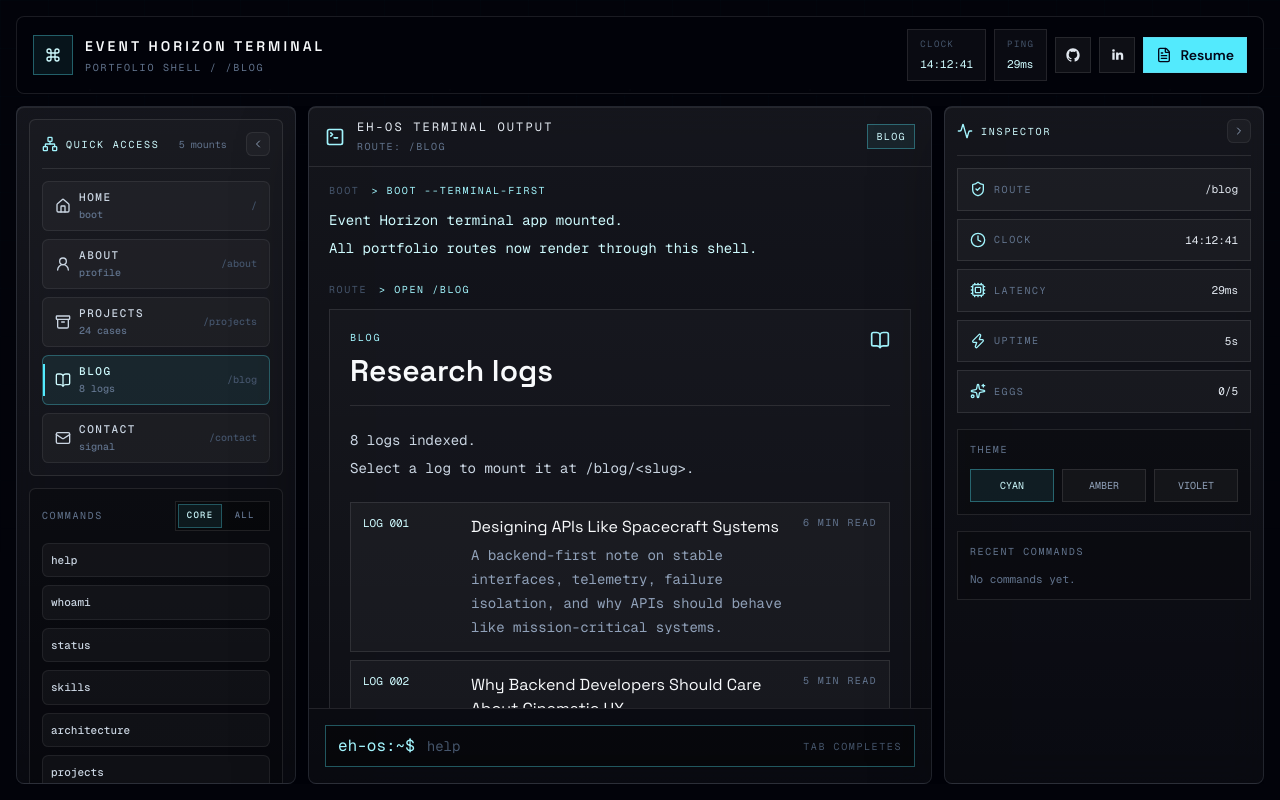
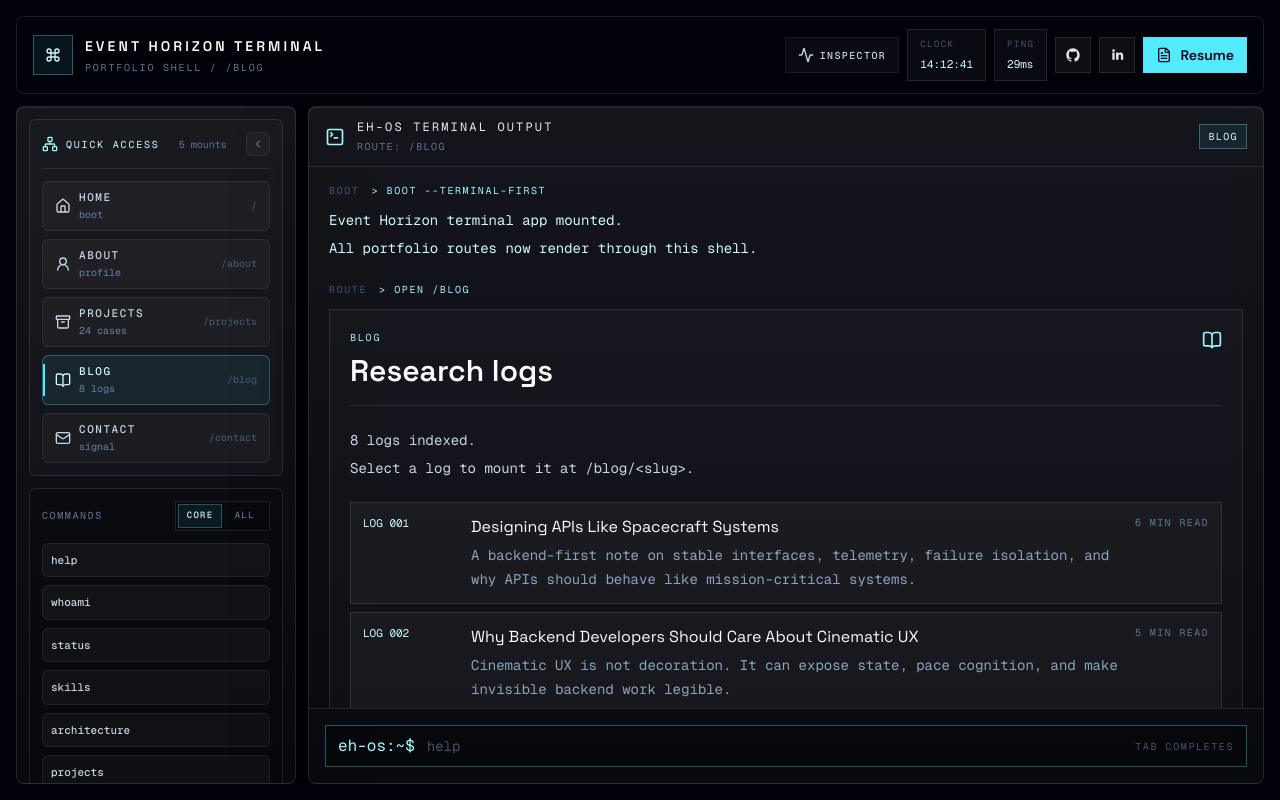
Before and after one commit to Prathamesh-chougale-17/portfolio-2026, a Next.js app: page /blog in a window 1280 px wide. Built offline with nearby package versions, Linux system fonts and the light colour scheme.

Commit message:
refactor: improve layout structure and simplify inspector handling in TerminalPortfolioApp

```diff
--- a/app/layout.tsx
+++ b/app/layout.tsx
@@ -73,7 +73,9 @@ export default function RootLayout({
       )}
     >
       <body>
-        <ThemeProvider>{children}</ThemeProvider>
+        <ThemeProvider>
+          {children}
+        </ThemeProvider>
       </body>
     </html>
   )
--- a/components/terminal/TerminalPortfolioApp.tsx
+++ b/components/terminal/TerminalPortfolioApp.tsx
@@ -92,11 +92,10 @@ type RouteState = {
 type TerminalTheme = "cyan" | "amber" | "violet"
 
 const INITIAL_STAMP = "--:--:--"
-const INSPECTOR_STORAGE_KEY = "event-horizon-terminal-inspector-open"
 const PENDING_COMMAND_KEY = "event-horizon-terminal-pending-command"
 const SIDEBAR_STORAGE_KEY = "event-horizon-terminal-sidebar-open"
 const THEME_STORAGE_KEY = "event-horizon-terminal-theme"
-let rememberedInspectorOpen = true
+let rememberedInspectorOpen = false
 let rememberedSidebarOpen = true
 let rememberedTerminalTheme: TerminalTheme = "cyan"
 
@@ -248,14 +247,6 @@ function storeSidebarOpen(value: boolean) {
   }
 }
 
-function storeInspectorOpen(value: boolean) {
-  try {
-    window.localStorage.setItem(INSPECTOR_STORAGE_KEY, String(value))
-  } catch {
-    // Inspector persistence is a preference; the terminal still works without it.
-  }
-}
-
 const eggHints = [
   "sudo enter-black-hole",
   "matrix",
@@ -463,28 +454,6 @@ export function TerminalPortfolioApp({
   }, [])
 
   useEffect(() => {
-    const restoreInspector = window.setTimeout(() => {
-      try {
-        const storedInspectorOpen = window.localStorage.getItem(
-          INSPECTOR_STORAGE_KEY
-        )
-        if (
-          storedInspectorOpen === "true" ||
-          storedInspectorOpen === "false"
-        ) {
-          const nextValue = storedInspectorOpen === "true"
-          rememberedInspectorOpen = nextValue
-          setInspectorOpen(nextValue)
-        }
-      } catch {
-        // Ignore blocked storage; the inspector falls back to open.
-      }
-    }, 0)
-
-    return () => window.clearTimeout(restoreInspector)
-  }, [])
-
-  useEffect(() => {
     function onWindowKeyDown(event: globalThis.KeyboardEvent) {
       const target = event.target as HTMLElement | null
       const isEditable =
@@ -511,7 +480,6 @@ export function TerminalPortfolioApp({
         setInspectorOpen((current) => {
           const nextValue = !current
           rememberedInspectorOpen = nextValue
-          storeInspectorOpen(nextValue)
           return nextValue
         })
       }
@@ -536,7 +504,6 @@ export function TerminalPortfolioApp({
   function applyInspectorOpen(nextValue: boolean) {
     rememberedInspectorOpen = nextValue
     setInspectorOpen(nextValue)
-    storeInspectorOpen(nextValue)
   }
 
   function navigateTo(path: string, command = `open ${path}`) {
@@ -1019,7 +986,9 @@ export function TerminalPortfolioApp({
           activeLog={activeLog}
           activeProject={activeProject}
           clock={clock}
+          inspectorOpen={inspectorOpen}
           latency={latency}
+          onInspectorOpenChange={applyInspectorOpen}
           route={routeState}
           themeConfig={themeConfig}
         />
@@ -1034,10 +1003,10 @@ export function TerminalPortfolioApp({
               ? "lg:grid-cols-[72px_minmax(0,1fr)_300px] xl:grid-cols-[72px_minmax(0,1fr)_320px]"
               : null,
             sidebarOpen && !inspectorOpen
-              ? "lg:grid-cols-[260px_minmax(0,1fr)_64px] xl:grid-cols-[280px_minmax(0,1fr)_64px]"
+              ? "lg:grid-cols-[260px_minmax(0,1fr)] xl:grid-cols-[280px_minmax(0,1fr)]"
               : null,
             !sidebarOpen && !inspectorOpen
-              ? "lg:grid-cols-[72px_minmax(0,1fr)_64px]"
+              ? "lg:grid-cols-[72px_minmax(0,1fr)]"
               : null
           )}
         >
@@ -1159,11 +1128,11 @@ export function TerminalPortfolioApp({
             </form>
           </section>
 
+          {inspectorOpen ? (
             <TerminalInspector
               clock={clock}
               history={history}
               latency={latency}
-            open={inspectorOpen}
               onOpenChange={applyInspectorOpen}
               route={routeState}
               setTheme={applyTheme}
@@ -1172,6 +1141,7 @@ export function TerminalPortfolioApp({
               unlockedEggs={unlockedEggs}
               uptime={uptime}
             />
+          ) : null}
         </div>
       </div>
     </main>
@@ -1182,14 +1152,18 @@ function TerminalHeader({
   activeLog,
   activeProject,
   clock,
+  inspectorOpen,
   latency,
+  onInspectorOpenChange,
   route,
   themeConfig,
 }: {
   activeLog?: ResearchLog
   activeProject?: MissionProject
   clock: string
+  inspectorOpen: boolean
   latency: number
+  onInspectorOpenChange: (open: boolean) => void
   route: RouteState
   themeConfig: (typeof terminalThemes)[TerminalTheme]
 }) {
@@ -1225,6 +1199,21 @@ function TerminalHeader({
         </div>
 
         <div className="flex flex-wrap items-center gap-2">
+          <Button
+            type="button"
+            variant="ghost"
+            size="lg"
+            aria-pressed={inspectorOpen}
+            aria-label={inspectorOpen ? "Close inspector" : "Open inspector"}
+            onClick={() => onInspectorOpenChange(!inspectorOpen)}
+            className={cn(
+              "h-9 rounded-none border border-white/10 bg-white/[0.035] px-3 font-mono text-[10px] tracking-[0.14em] text-slate-300 uppercase hover:border-cyan-300/40 hover:bg-white/[0.055] hover:text-cyan-100",
+              inspectorOpen && cn(themeConfig.border, themeConfig.soft)
+            )}
+          >
+            <Activity data-icon="inline-start" />
+            Inspector
+          </Button>
           <Telemetry label="Clock" value={clock} />
           <Telemetry label="Ping" value={`${latency}ms`} />
           <a
@@ -1512,7 +1501,6 @@ function TerminalInspector({
   history,
   latency,
   onOpenChange,
-  open,
   route,
   setTheme,
   theme,
@@ -1524,7 +1512,6 @@ function TerminalInspector({
   history: string[]
   latency: number
   onOpenChange: (open: boolean) => void
-  open: boolean
   route: RouteState
   setTheme: (theme: TerminalTheme) => void
   theme: TerminalTheme
@@ -1532,44 +1519,6 @@ function TerminalInspector({
   unlockedEggs: string[]
   uptime: number
 }) {
-  if (!open) {
-    return (
-      <aside
-        className="hud-panel min-h-0 rounded-lg p-2 [scrollbar-width:none] lg:h-full lg:overflow-y-auto [&::-webkit-scrollbar]:hidden"
-        data-inspector-open="false"
-      >
-        <div className="flex min-h-0 flex-col items-center gap-2">
-          <Button
-            type="button"
-            variant="ghost"
-            size="icon"
-            aria-label="Open inspector"
-            title="Open inspector"
-            onClick={() => onOpenChange(true)}
-            className={cn(
-              "rounded-md border bg-white/[0.035]",
-              themeConfig.border,
-              themeConfig.soft
-            )}
-          >
-            <ChevronLeft data-icon="inline-start" />
-          </Button>
-
-          <div className="h-px w-full bg-white/10" />
-
-          {[ShieldCheck, Clock, Cpu, Sparkles].map((Icon, index) => (
-            <div
-              key={index}
-              className="flex size-8 items-center justify-center rounded-md border border-white/10 bg-white/[0.035] text-slate-300"
-            >
-              <Icon className={cn("size-4", themeConfig.text)} />
-            </div>
-          ))}
-        </div>
-      </aside>
-    )
-  }
-
   return (
     <aside
       className="hud-panel min-h-0 rounded-lg p-3 [scrollbar-width:none] lg:h-full lg:overflow-y-auto [&::-webkit-scrollbar]:hidden"
```
Lines whose indentation alone changed are shown as unchanged.
